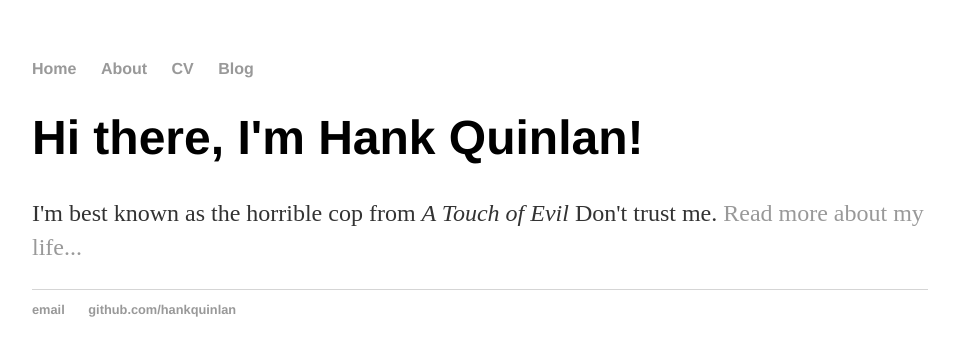
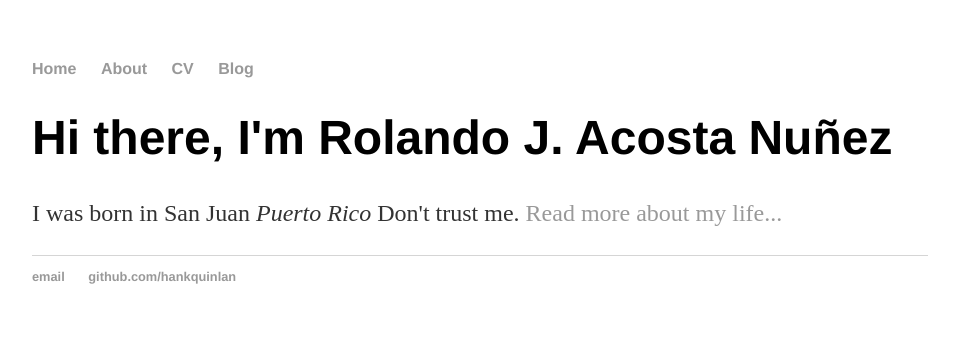
Before and after one commit to RJNunez/my-personal-page, a Jekyll site: the page built from index.html, in a window 1280 px wide. Shown: the top 356 px of the page, without its empty margins (160-1119 px from the left). Built offline with Jekyll 4.4.1, drawn with Linux system fonts in a browser that asks for light colours.

Commit message:
Update index.html

```diff
--- a/index.html
+++ b/index.html
@@ -1,8 +1,8 @@
 ---
 layout: default
-title: Hank Quinlan, Horrible Cop
+title: Rolando J. Acosta
 ---
 <div class="blurb">
-	<h1>Hi there, I'm Hank Quinlan!</h1>
-	<p>I'm best known as the horrible cop from <em>A Touch of Evil</em> Don't trust me. <a href="/about">Read more about my life...</a></p>
+	<h1>Hi there, I'm Rolando J. Acosta Nuñez</h1>
+	<p>I was born in San Juan <em>Puerto Rico</em> Don't trust me. <a href="/about">Read more about my life...</a></p>
 </div><!-- /.blurb -->
```
